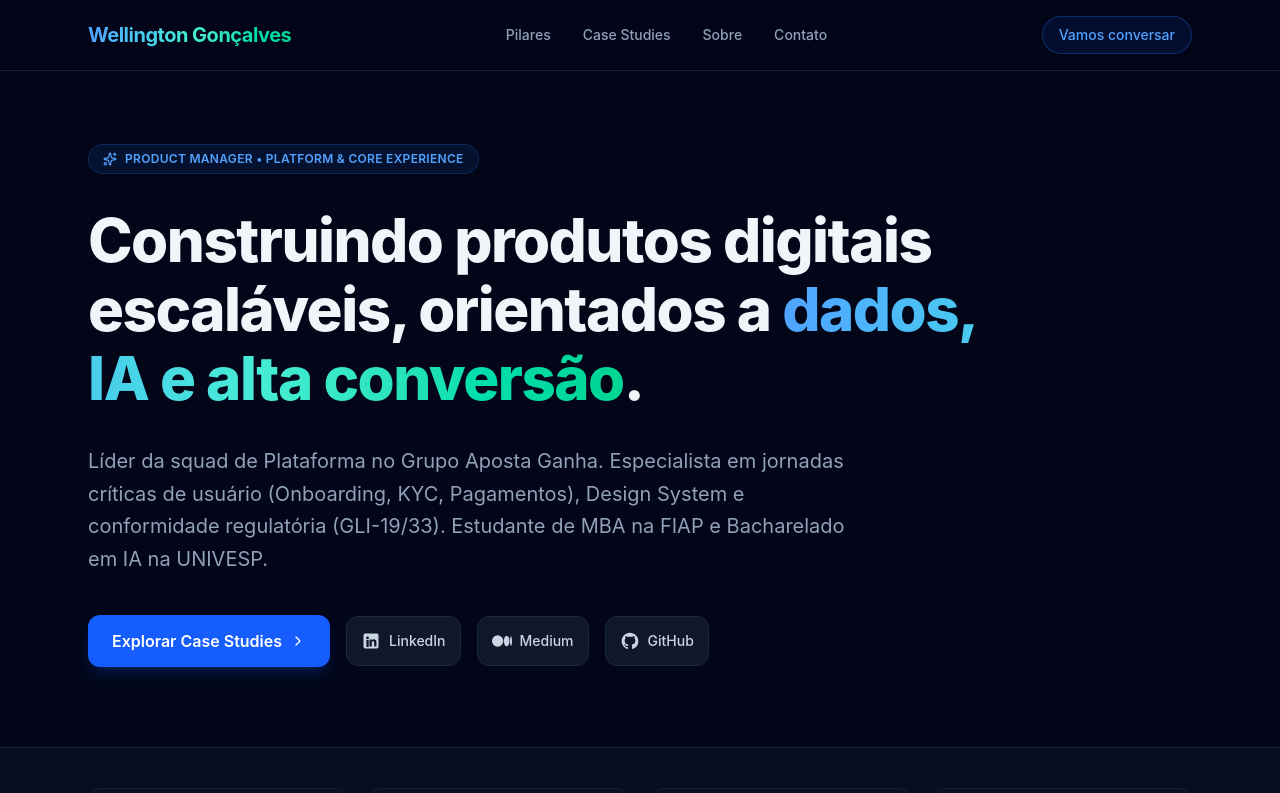
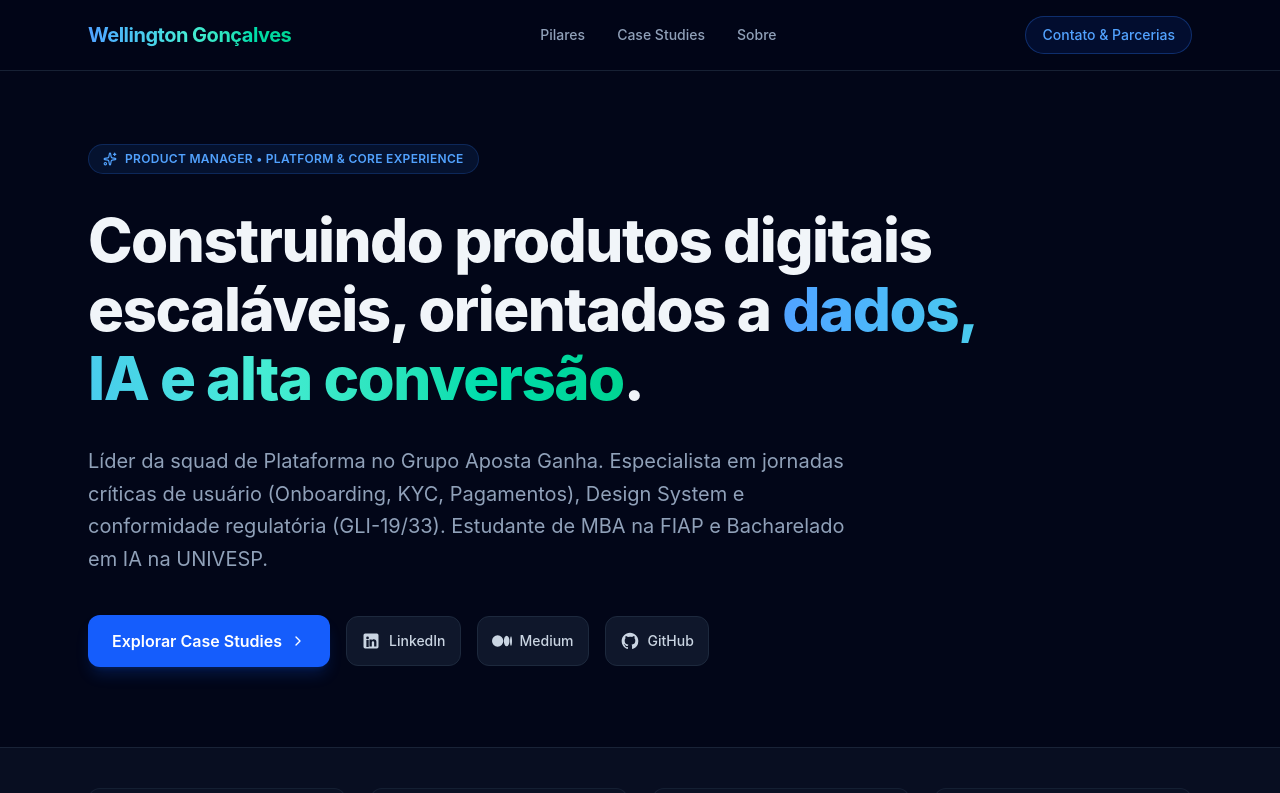
Before and after one commit to wellington-pm/wellingtongoncalves.github.io, a React (Vite) app: page / in a window 1280 px wide. Shown: the top 793 px of the page. Built offline with nearby package versions, Linux system fonts and the light colour scheme.

Commit message:
feat: header adjustements

```diff
--- a/src/App.jsx
+++ b/src/App.jsx
@@ -94,7 +94,7 @@ export default function App() {
     return (
         <div className="min-h-screen bg-slate-950 text-slate-100 font-sans selection:bg-blue-500 selection:text-white">
 
-            {/* Navegação Superior */}
+            {/* Header */}
             <header className="fixed top-0 w-full bg-slate-950/80 backdrop-blur-md z-50 border-b border-slate-800/80">
                 <div className="max-w-6xl mx-auto px-6 py-4 flex justify-between items-center">
                     <a href="#" className="text-xl font-bold tracking-tight bg-gradient-to-r from-blue-400 via-teal-300 to-emerald-400 bg-clip-text text-transparent">
@@ -104,10 +104,9 @@ export default function App() {
                         <a href="#pilares" className="hover:text-blue-400 transition">Pilares</a>
                         <a href="#projetos" className="hover:text-blue-400 transition">Case Studies</a>
                         <a href="#sobre" className="hover:text-blue-400 transition">Sobre</a>
-                        <a href="#contacto" className="hover:text-blue-400 transition">Contato</a>
                     </nav>
-                    <a href="mailto:seuemail@exemplo.com" className="text-xs md:text-sm px-4 py-2 rounded-full bg-blue-600/10 border border-blue-500/30 text-blue-400 font-medium hover:bg-blue-600 hover:text-white transition">
-                        Vamos conversar
+                    <a href="#contacto" className="text-xs md:text-sm px-4 py-2 rounded-full bg-blue-600/10 border border-blue-500/30 text-blue-400 font-medium hover:bg-blue-600 hover:text-white transition">
+                        Contato & Parcerias
                     </a>
                 </div>
             </header>
@@ -364,7 +363,7 @@ export default function App() {
                 </div>
             </section>
 
-            {/* Seção de Contato */}
+            {/* Contato */}
             <section id="contacto" className="py-20 px-6 bg-slate-900/50 border-t border-slate-800/80">
                 <div className="max-w-4xl mx-auto text-center flex flex-col items-center gap-6">
                     <span className="text-xs font-semibold text-blue-400 uppercase tracking-wider">Vamos Conectar</span>
```
